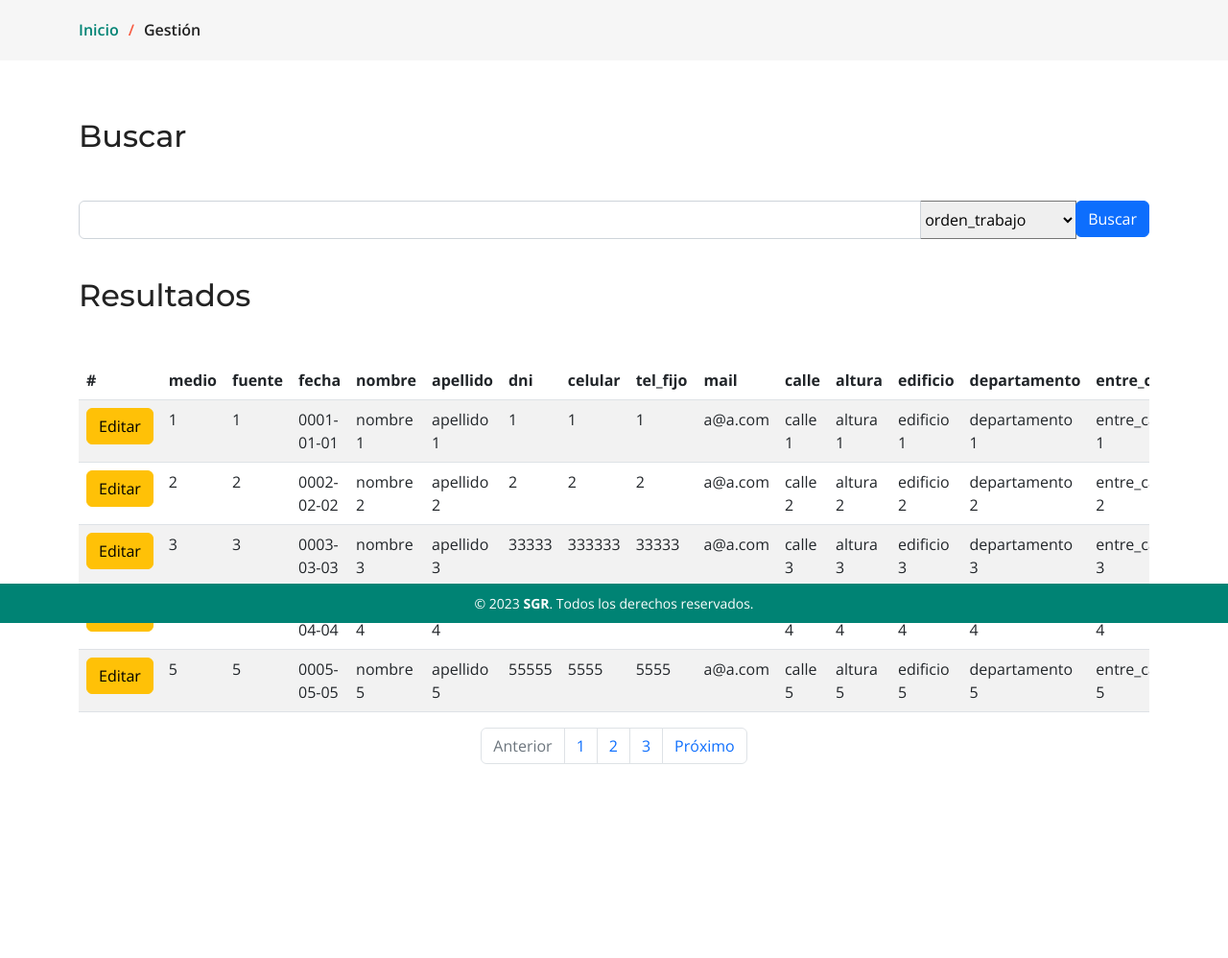
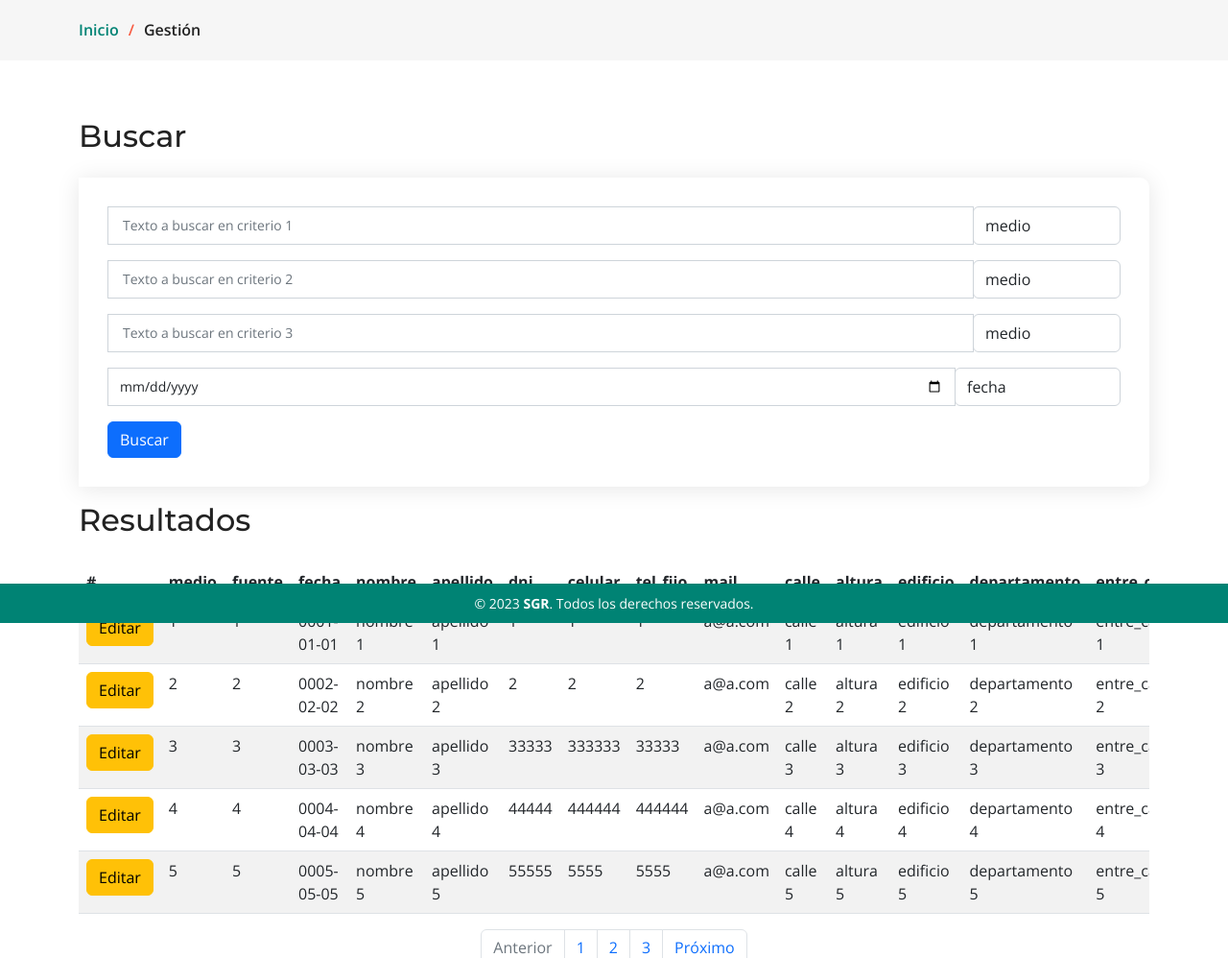
Before and after one commit to Sergio395/gestion_reclamos, a Django app: page /gestion/ in a window 1280 px wide. Shown: the part 151-1149 px from the top of the page at 96% size. Before the commit the page ends 947 px from the top, so only its background shows below. Run offline with Django 3.2, Linux system fonts and the light colour scheme; some libraries are stand-ins or nearby versions.

Commit message:
formulario de filtro

```diff
--- a/apps/gestion/forms.py
+++ b/apps/gestion/forms.py
@@ -421,20 +421,21 @@ class GesBusqueda(forms.Form):
         ('fecha_programada', 'fecha programada'),
         ('fecha_solucion', 'fecha solución')
     )
-    criterio1_valor = forms.ChoiceField(
+    criterio1_valor = forms.CharField(
         label='Criterio 1',
         widget=forms.TextInput(
             attrs={
                 'placeholder': 'Texto a buscar en criterio 1',
-                'class': 'form-control  mx-auto',
-                'style': 'height: 2.5em'}))
+                'class': 'form-control',
+                'style': 'height: 2.8em'}))
     criterio1_campo = forms.ChoiceField(
         label='Campo',
         widget=forms.Select(
             attrs={
                 'placeholder': 'Campo a filtrar',
                 'class': 'form-control',
-                'style': 'height: 2.5em'}),
+                'style': 'height: 2.5em',
+                'id': "inputGroupSelect01"}),
             choices=campos)
 
     criterio2_valor = forms.ChoiceField(
@@ -442,14 +443,14 @@ class GesBusqueda(forms.Form):
         widget=forms.TextInput(
             attrs={
                 'placeholder': 'Texto a buscar en criterio 2',
-                'class': 'form-control  mx-auto',
-                'style': 'height: 2.5em'}))
+                'class': 'form-control mx-auto',
+                'style': 'height: 2.8em'}))
     criterio2_campo = forms.ChoiceField(
         label='Campo',
         widget=forms.Select(
             attrs={
                 'placeholder': 'Campo a filtrar',
-                'class': 'form-control',
+                'class': 'form-control mx-auto',
                 'style': 'height: 2.5em'}),
             choices=campos)
 
@@ -458,28 +459,28 @@ class GesBusqueda(forms.Form):
         widget=forms.TextInput(
             attrs={
                 'placeholder': 'Texto a buscar en criterio 3',
-                'class': 'form-control  mx-auto',
-                'style': 'height: 2.5em'}))
+                'class': 'form-control mx-auto',
+                'style': 'height: 2.8em'}))
     criterio3_campo = forms.ChoiceField(
         label='Campo',
         widget=forms.Select(
             attrs={
                 'placeholder': 'Campo a filtrar',
-                'class': 'form-control',
+                'class': 'form-control mx-auto',
                 'style': 'height: 2.5em'}),
             choices=campos)
 
-    fecha_busqueda = forms.DateField(
+    criterio4_valor = forms.DateField(
         widget=forms.DateInput(
             attrs={
                 'type': 'date',
-                'class': 'form-control',
-                'style': 'height: 2.5em'}))
-    fecha_campo = forms.ChoiceField(
+                'class': 'form-control mx-auto',
+                'style': 'height: 2.8em'}))
+    criterio4_campo = forms.ChoiceField(
         label='Fecha a buscar',
         widget=forms.Select(
             attrs={
                 'placeholder': 'Fecha a filtrar',
-                'class': 'form-control',
+                'class': 'form-control mx-auto',
                 'style': 'height: 2.5em'}),
             choices=fechas)
--- a/apps/gestion/views.py
+++ b/apps/gestion/views.py
@@ -5,7 +5,7 @@ from django.core.mail import send_mail
 from django.shortcuts import render
 from django.http import HttpResponse, HttpResponseNotAllowed, JsonResponse
 from django.template import loader
-from .forms import GesContacto, GesInspector, GesInspeccion, GesGestion
+from .forms import GesContacto, GesInspector, GesInspeccion, GesGestion, GesBusqueda
 
 lista_reclamos = [
     {
@@ -228,9 +228,19 @@ lista_reclamos = [
 # Create your views here.
 def gestion_inicio (request):
     mensaje = None
+    if request.method == 'POST':
+        form_busqueda = GesBusqueda(request.POST)
+        mensaje = 'Hemos recibido tus datos'
+        # acción para tomar los datos del formulario
+    elif request.method == 'GET':
+        form_busqueda = GesBusqueda()
+    else:
+        return HttpResponseNotAllowed(f"Método {request.method} no soportado")
+
     context = {
 		'reclamos': lista_reclamos,
-        'mensaje': mensaje
+        'mensaje': mensaje,
+        'form_busqueda' : GesBusqueda
     }
     return render(request, 'gestion/gestion_inicio.html', context)
 
--- a/templates/gestion/gestion_inicio.html
+++ b/templates/gestion/gestion_inicio.html
@@ -19,7 +19,7 @@
 
     <section id="contact" class="contact">
       <div class="container" data-aos="fade-up">
-        <div class="row gx-lg-0 gy-4">
+        <!-- <div class="row gx-lg-0 gy-4"> -->
 
           <!--filtros-->
           <div class="input-group mb-3">
@@ -27,17 +27,47 @@
             <hr>
           </div>
 
+          <!-- Primera propuesta -->
           <!--caja de busqueda -->
+
+          <!-- Segunda propuesta -->
           <div class="input-group mb-3">
-            <input type="text" class="form-control" aria-label="Text input with dropdown button" aria-describedby="inputGroup-sizing-default" style="height: 2.5em">
-            <select class="custom-select" id="inputGroupSelect01">
-              {% for item in reclamos.0 %}
-              <option selected> {{ item }}</option>
-              {% endfor  %}
-            </select>
-            <div class="input-group-append">
-              <button class="btn btn-primary" type="button">Buscar</button>
+            <form class="php-email-form" id="" name="gestion_form" action="{% url 'gestion' %}" method="POST" >
+              {% csrf_token %}
+
+          <!-- Formulario Busqueda -->
+            <div class="input-group mb-3">
+                {{ form_busqueda.criterio1_valor }}
+                <div class="input-group-append">
+                  {{ form_busqueda.criterio1_campo }}
+                </div>
             </div>
+
+            <div class="input-group mb-3">
+              {{ form_busqueda.criterio2_valor }}
+              <div class="input-group-append">
+                {{ form_busqueda.criterio2_campo }}
+              </div>
+            </div>
+
+            <div class="input-group mb-3">
+              {{ form_busqueda.criterio3_valor }}
+              <div class="input-group-append">
+                {{ form_busqueda.criterio3_campo }}
+              </div>
+            </div>
+
+            <div class="input-group mb-3">
+              {{ form_busqueda.criterio4_valor }}
+              <div class="input-group-append">
+                {{ form_busqueda.criterio4_campo }}
+              </div>
+            </div>
+
+              <div class="input-group-append">
+                <button class="btn btn-primary" type="button">Buscar</button>
+              </div>
+            </form>
           </div>
           <!--fin filtros-->
 
@@ -46,7 +76,7 @@
             <h2>Resultados</h2>
             <hr>
           </div>
-            <div class="table-responsive">
+          <div class="table-responsive">
               <table class="table table-striped table-hover">
 
                 <!-- Titulos -->
@@ -85,10 +115,10 @@
                     <!-- fin de recorrer cada reclamo -->
                 </tbody>
               </table>
-            </div>
           </div>
         </div>
       </div>
+    </div>
 
       <!-- pagination -->
       <nav aria-label="Page navigation example">
```
